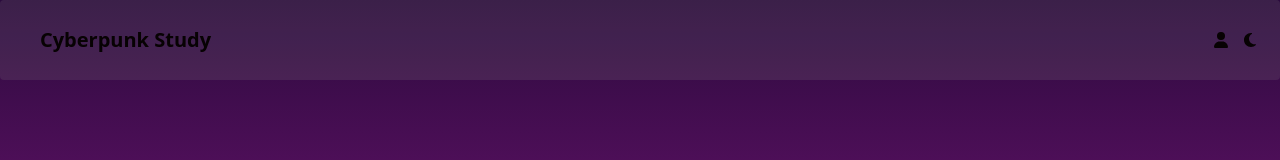
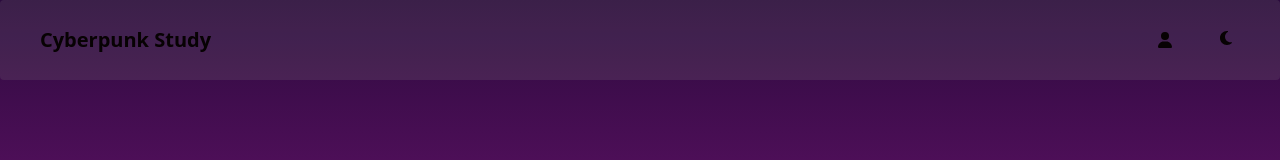
Before and after one commit to thadigus/cyberpunk-study, a React (Vite) app: page / in a window 1280 px wide. Shown: the top 160 px of the page. Built offline with nearby package versions, Linux system fonts and the light colour scheme.

Commit message:
Better padding on icons for mobile

```diff
--- a/src/DarkSwitcher.jsx
+++ b/src/DarkSwitcher.jsx
@@ -16,7 +16,7 @@ function ToggleTheme() {
         setTheme(theme === 'light' ? 'dark':'light');
     }
   return (
-    <button onClick={toggleTheme} className=''> {theme === 'light' ? <FontAwesomeIcon icon={faMoon} className="text-text-light" /> : <FontAwesomeIcon icon={faSun} className="text-yellow-400" />}</button>
+    <button onClick={toggleTheme} className=''> {theme === 'light' ? <FontAwesomeIcon icon={faMoon} className="text-text-light p-4 lg:px-6" /> : <FontAwesomeIcon icon={faSun} className="text-yellow-400 p-4 lg:px-6" />}</button>
   )
 }
 
--- a/src/Header.jsx
+++ b/src/Header.jsx
@@ -10,7 +10,7 @@ const Header = () => (
         <span className="self-center text-xl font-semibold whitespace-nowrap p-4">Cyberpunk Study</span>
       </a>
       <div className="flex items-center lg:order-2">
-        <a href="https://thadturner.com" className="font-semibold p-4"> <FontAwesomeIcon icon={faUser} /> </a>
+        <a href="https://thadturner.com" className="font-semibold p-4 lg:px-6"> <FontAwesomeIcon icon={faUser} /> </a>
         <ToggleTheme />
       </div>
     </div>
```
